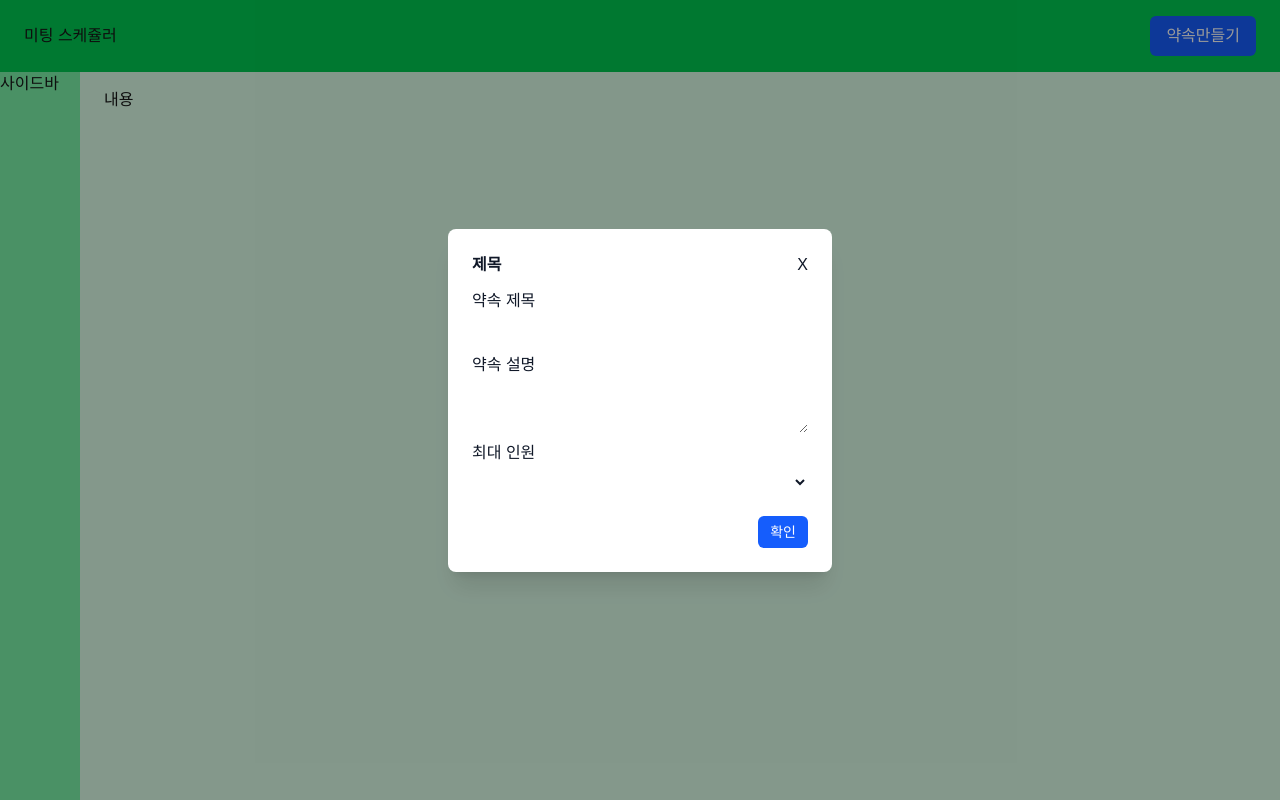
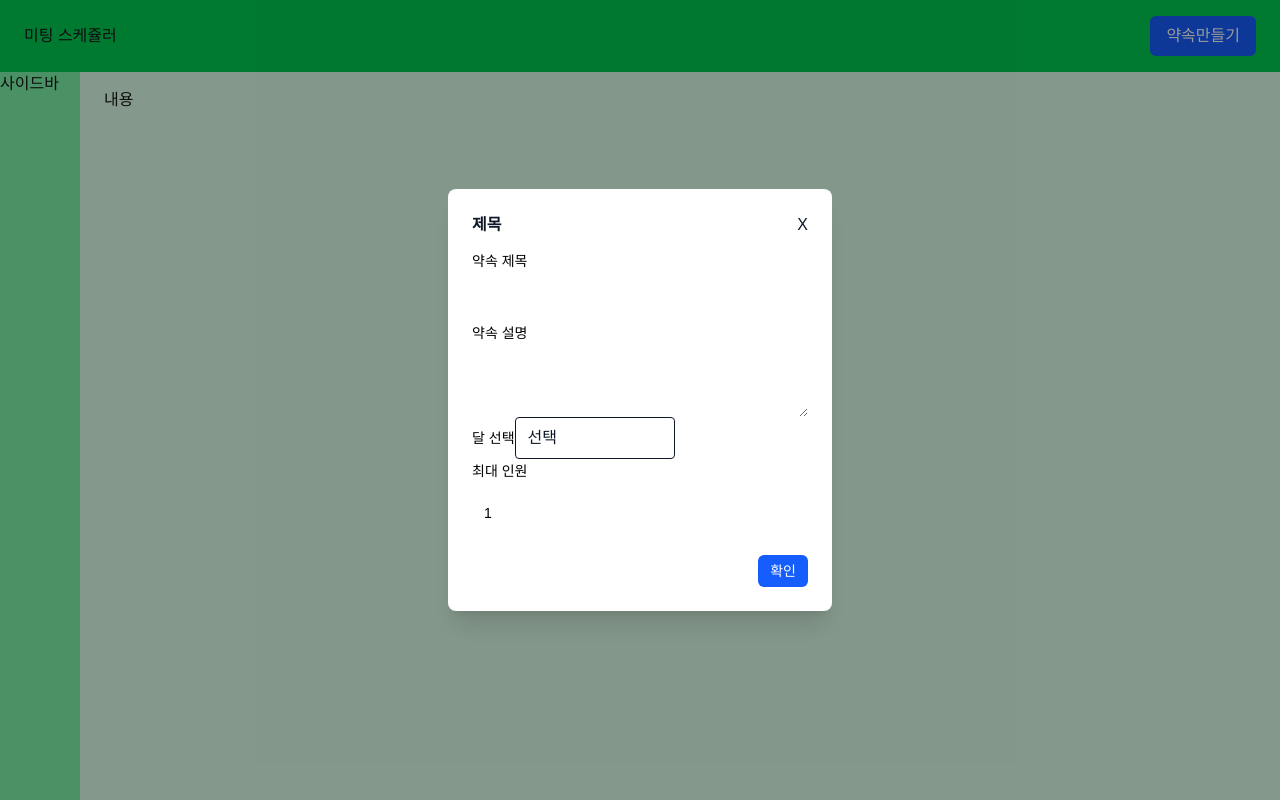
Before and after one commit to J-un-U/meeting-scheduler-front, a Next.js app: page /dashboard in a window 1280 px wide. Both pictures are taken after a click on the button "약속만들기". Built offline with nearby package versions, Linux system fonts and the light colour scheme.

Commit message:
26/02/02 mod: 약속 만들기 폼 추가

```diff
--- a/app/(private)/dashboard/page.tsx
+++ b/app/(private)/dashboard/page.tsx
@@ -5,6 +5,9 @@ import Header from "@/app/components/layout/Header";
 import Sidebar from "@/app/components/layout/Sidebar";
 import Content from "@/app/components/layout/Content";
 import Modal from "@/app/components/Modal";
+import { Field, Fieldset, Input, Label, Select, Textarea } from "@headlessui/react";
+import clsx from "clsx";
+import { DatePicker } from "@/app/components/date-picker/DatePicker";
 
 const Dashboard = () => {
   const [isCreateMeetingOpen, setIsCreateMeetingOpen] = useState(false);
@@ -41,12 +44,52 @@ const Dashboard = () => {
         footer={<button className="rounded-md bg-blue-600 px-3 py-1.5 text-sm text-white" onClick={closeCreateMeeting}>확인</button>}
       >
         <form className={"flex flex-col gap-2"}>
-          <label htmlFor="title">약속 제목</label>
-          <input id={"title"} type="text"/>
-          <label htmlFor="description">약속 설명</label>
-          <textarea id={"description"}/>
-          <label htmlFor="title">최대 인원</label>
-          <select id={"maxParticipants"}></select>
+          <Fieldset>
+            <Field>
+              <Label className="text-sm/6 font-medium text-black">약속 제목</Label>
+              <Input
+                className={clsx(
+                  'mt-3 block w-full rounded-lg border-none bg-white/5 px-3 py-1.5 text-sm/6 text-black',
+                  'focus:not-data-focus:outline-none data-focus:outline-2 data-focus:-outline-offset-2 data-focus:outline-white/25'
+                )}
+              />
+            </Field>
+            <Field>
+              <Label className="text-sm/6 font-medium text-black">약속 설명</Label>
+              <Textarea
+                className={clsx(
+                  'mt-3 block w-full rounded-lg border-none bg-white/5 px-3 py-1.5 text-sm/6 text-black',
+                  'focus:not-data-focus:outline-none data-focus:outline-2 data-focus:-outline-offset-2 data-focus:outline-white/25'
+                )}
+              />
+            </Field>
+            <Field>
+              <Label className="text-sm/6 font-medium text-black">달 선택</Label>
+              <DatePicker mode={"month"}/>
+            </Field>
+            <Field>
+              <Label className="text-sm/6 font-medium text-black">최대 인원</Label>
+              <Select
+                className={clsx(
+                  'mt-3 block w-full appearance-none rounded-lg border-none bg-white/5 px-3 py-1.5 text-sm/6 text-black',
+                  'focus:not-data-focus:outline-none data-focus:outline-2 data-focus:-outline-offset-2 data-focus:outline-white/25',
+                  // Make the text of each option black on Windows
+                  '*:text-black'
+                )}
+              >
+                <option value="1">1</option>
+                <option value="2">2</option>
+                <option value="3">3</option>
+                <option value="4">4</option>
+                <option value="5">5</option>
+                <option value="6">6</option>
+                <option value="7">7</option>
+                <option value="8">8</option>
+                <option value="9">9</option>
+                <option value="10">10</option>
+              </Select>
+            </Field>
+          </Fieldset>
         </form>
       </Modal>
     </>
```
